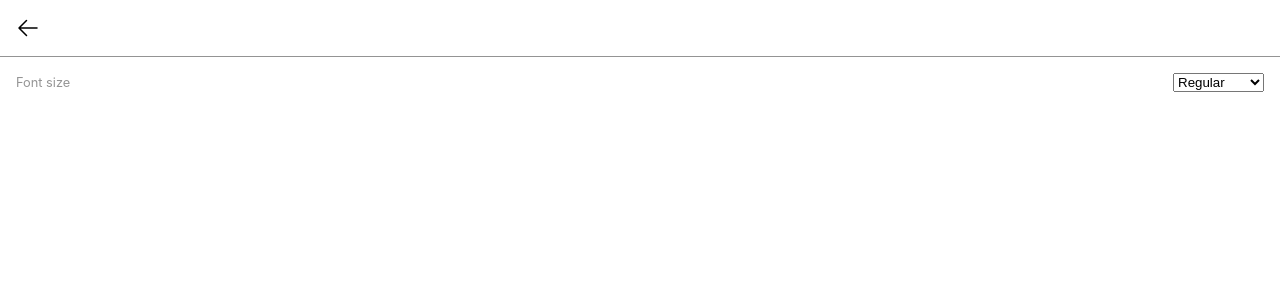
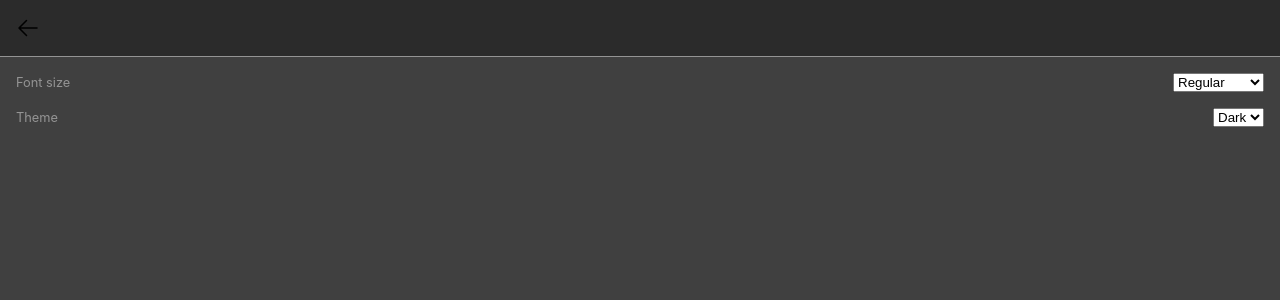
Before and after one commit to Printy-Studios/daily-planner, a React (Create React App) app: page /settings in a window 1280 px wide. Shown: the top 300 px of the page. Built offline with nearby package versions, Linux system fonts and the light colour scheme.

Commit message:
added basic theme support
Added theme support, what's left to do is actually define the themes

```diff
--- a/src/App.tsx
+++ b/src/App.tsx
@@ -6,7 +6,7 @@ import {
 } from 'react-router-dom'
 
 //Types
-import Settings from 'types/Settings';
+import Settings, { ThemeOption } from 'types/Settings';
 
 //State
 import { TaskGroupContext, TaskGroupDispatchContext } from 'state/TaskGroupContext';
@@ -89,14 +89,15 @@ function App() {
    * @param {Partial<Settings>} updated_settings Settings to update
    */
   const updateSettings = (updated_settings: Partial<Settings>) => {
-    const new_settings = {...settings}
+    const new_settings: Settings = {...settings, ...updated_settings}
 
     //Update new settings state with those settings that were provided(but not
     //those that weren't provided)
-    for (const key in updated_settings) {
-      const keyTyped = key as keyof Settings
-      new_settings[keyTyped] = updated_settings[keyTyped]!
-    }
+    // let key: keyof Settings
+    // for (key in updated_settings) {
+    //   const keyTyped = key as keyof Settings
+    //   new_settings[keyTyped] = updated_settings[keyTyped]!
+    // }
 
     setSettings(new_settings)
   }
@@ -130,6 +131,40 @@ function App() {
     document.documentElement.style.fontSize = font_size_mappings[settings.font_size]
   }, [settings.font_size])
 
+  useEffect(() => {
+
+    let primary = null
+    let secondary = null
+    let background = null
+
+
+    switch(settings.theme) {
+      case ThemeOption.LIGHT: {
+        primary = '#d6d6d6'
+        secondary = '#ededed'
+        background = '#ffffff'
+        break
+      }
+      case ThemeOption.DARK: {
+        primary = '#e0e0e0'
+        secondary = '#2b2b2b'
+        background = '#404040'
+        break
+      }
+    }
+
+    const r: HTMLElement = document.querySelector(':root')!;
+
+    function setStyleVar(name: string, value: string) {
+      r.style.setProperty(name, value)
+    }
+
+    setStyleVar('--primary', primary)
+    setStyleVar('--secondary', secondary)
+    setStyleVar('--background', background)
+
+  }, [settings.theme])
+
   return (
     <div className='h-full'>
       <MiscContext.Provider value={{ miscState, updateMiscState }}>
--- a/src/components/layout/Page.tsx
+++ b/src/components/layout/Page.tsx
@@ -8,10 +8,10 @@ type Props = {
 export default function Page({ children, headerLeft, headerRight }: PropsWithChildren<Props>) {
     return (
         <div
-            className='flex flex-col h-full'
+            className='flex flex-col h-full page'
         >
             {headerLeft || headerRight ?
-                <div className='flex w-full border-bottom-gray-dark justify-between p-s'>
+                <div className='flex w-full border-bottom-gray-dark justify-between p-s header'>
                     <div>
                         {headerLeft}
                     </div>
@@ -22,7 +22,7 @@ export default function Page({ children, headerLeft, headerRight }: PropsWithChi
 
                 </div>
             : null}
-            <div className='flex flex-col flex-grow p-s gap-m'>
+            <div className='flex flex-col flex-grow p-s gap-m page-content'>
                 {children}
             </div>
 
--- a/src/const/defaults.ts
+++ b/src/const/defaults.ts
@@ -1,5 +1,5 @@
 //Types
-import Settings, { FontSize } from 'types/Settings';
+import Settings, { FontSize, ThemeOption } from 'types/Settings';
 
 /*
     Defaults and placeholders.
@@ -7,7 +7,8 @@ import Settings, { FontSize } from 'types/Settings';
 
 //Setting defaults.
 const settings: Settings = {
-    font_size: FontSize.M
+    font_size: FontSize.M,
+    theme: ThemeOption.DARK
 }
 
 const defaults = {
--- a/src/pages/SettingsPage.tsx
+++ b/src/pages/SettingsPage.tsx
@@ -3,7 +3,7 @@ import { useContext, useEffect, useMemo } from 'react'
 import { Formik, Form, useFormikContext } from 'formik'
 
 //Types
-import { FontSize } from 'types/Settings'
+import { FontSize, ThemeOption } from 'types/Settings'
 
 //Components
 import Select from 'components/input/Select'
@@ -39,6 +39,7 @@ function FormAutoSave() {
 //Form values type
 type FormValues = {
     font_size: 'S' | 'M' | 'L' | 'XL'
+    theme: 'DARK' | 'LIGHT'
 }
 
 /**
@@ -52,7 +53,8 @@ export default function SettingsPage() {
     //Set initial values to setting's values
     const initialValues: FormValues = useMemo(() => {
         return {
-            font_size: settings.font_size
+            font_size: settings.font_size,
+            theme: settings.theme
         }
     }, [])
 
@@ -60,7 +62,8 @@ export default function SettingsPage() {
     const handleSubmit = ( values: FormValues ) => {
         //Update settings with new values
         updateSettings({
-            font_size: FontSize[values.font_size]
+            font_size: FontSize[values.font_size],
+            theme: ThemeOption[values.theme]
         })
     }
 
@@ -100,6 +103,21 @@ export default function SettingsPage() {
                             }
                         ]}
                     />
+                    {/* Theme */}
+                    <Select
+                        label='Theme'
+                        name='theme'
+                        options={[
+                            {
+                                label: 'Dark',
+                                value: 'DARK'
+                            },
+                            {
+                                label: 'Light',
+                                value: 'LIGHT'
+                            }
+                        ]}
+                    />
                 </Form>
             </Formik>
         </Page>
--- a/src/style.css
+++ b/src/style.css
@@ -6,6 +6,8 @@ body {
   -webkit-font-smoothing: antialiased;
   -moz-osx-font-smoothing: grayscale;
   height: 100vh;
+
+  /* background-color: var(--background); */
 }
 
 #root {
@@ -28,6 +30,10 @@ code {
 
   /* Warn */
   --warn-medium: #d60202;
+
+
+  /* --color-background: green; */
+  /* --background: green; */
 }
 
 /* Resets */
@@ -532,3 +538,21 @@ code {
   align-items: center;
   justify-content: center;
 }
+
+form {
+  display: flex;
+  flex-direction: column;
+  gap: 16px;
+}
+
+.header {
+  background-color: var(--secondary);
+}
+
+.page {
+  /* background-color: var(--background); */
+}
+
+.page-content {
+  background-color: var(--background);
+}
--- a/src/types/Settings.ts
+++ b/src/types/Settings.ts
@@ -5,13 +5,18 @@ enum FontSize {
     M = 'M',
     L = 'L',
     XL = 'XL',
+}
 
+enum ThemeOption {
+    DARK = 'DARK',
+    LIGHT = 'LIGHT'
 }
 
 type Settings = {
     font_size: FontSize
+    theme: ThemeOption
 }
 
 export default Settings;
 
-export { FontSize }
+export { FontSize, ThemeOption }
```
